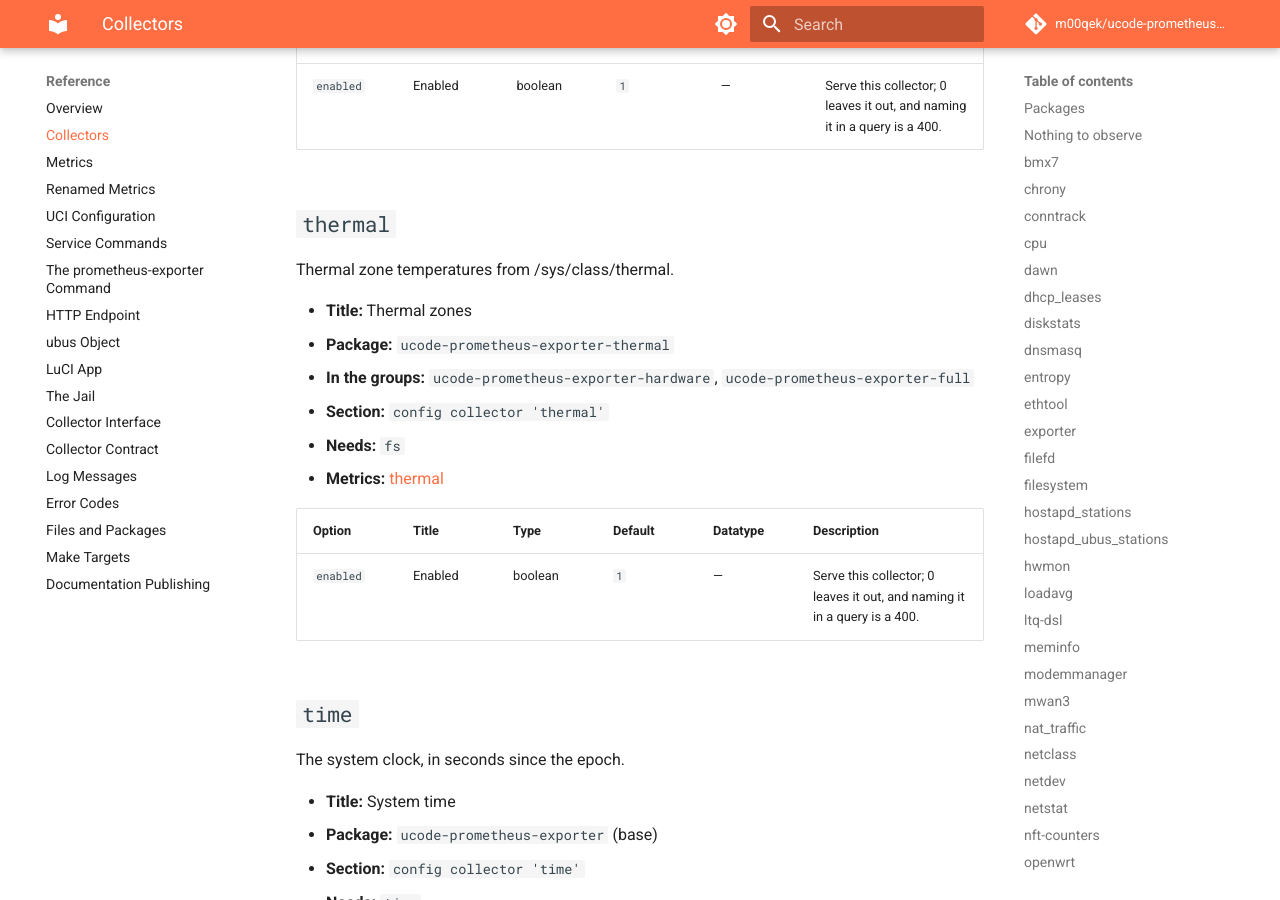
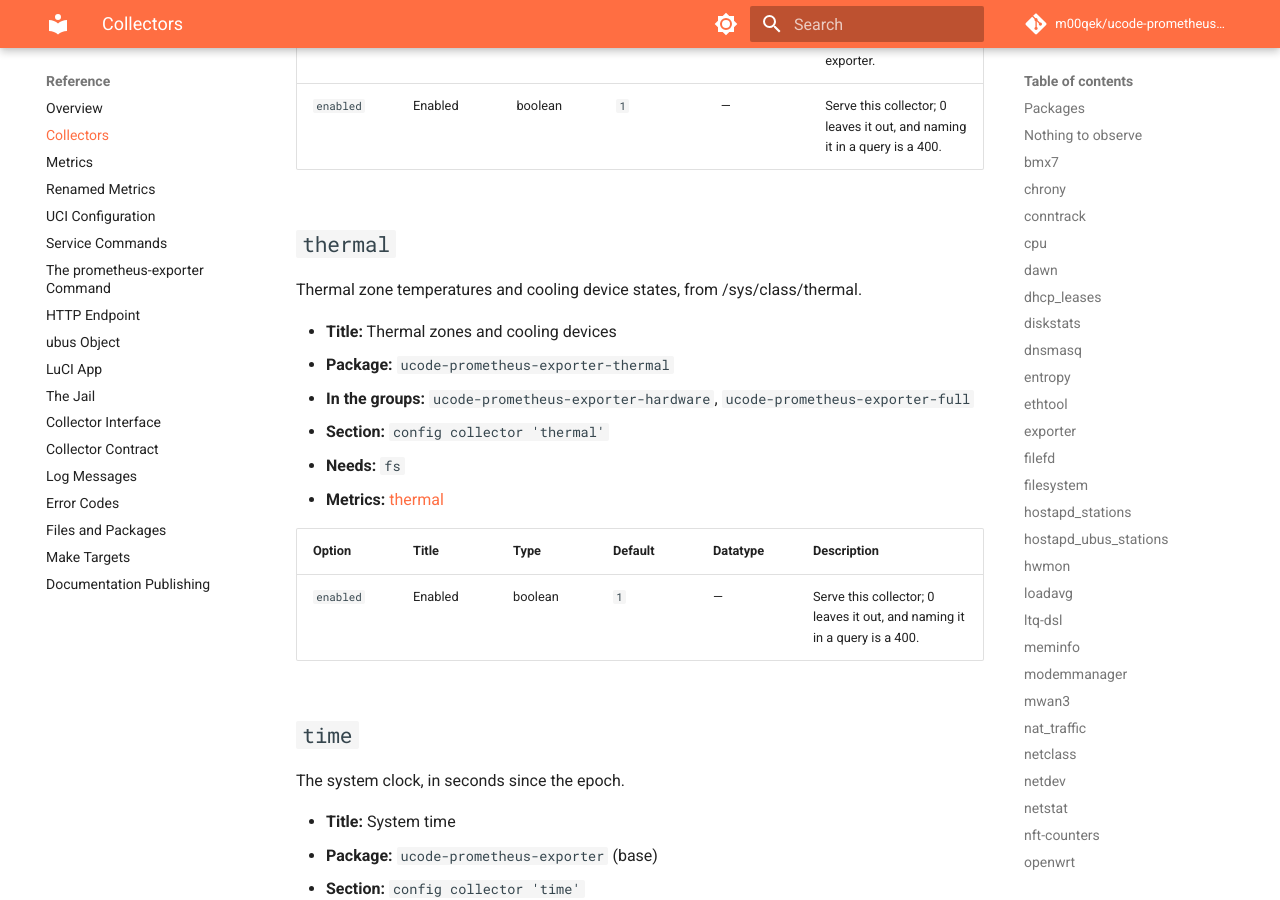
Before and after one commit to m00qek/ucode-prometheus-exporter, an MkDocs documentation site: the page built from docs/reference/collectors.md, in a window 1280 px wide and 900 px high, scrolled down 27044 px. Built offline with MkDocs 1.6.1 and Material for MkDocs 9.7.7, drawn with Linux system fonts in a browser that asks for light colours; comment, search, counter and statistics services are not loaded; some of the changed text lies outside the part shown.

Commit message:
Write each cooling device's throttle state, beside the thermal zones
node_exporter's thermal_zone collector reads /sys/class/thermal's
cooling devices with its zones: thermal now writes
node_cooling_device_cur_state and node_cooling_device_max_state,
labeled name (the device's number) and type, as it does. They are what
the zones' trip points drive, in the same directory and package. A
device without a readable type is left out.

```diff
--- a/docs/reference/collectors.md
+++ b/docs/reference/collectors.md
@@ -41,7 +41,7 @@
 | [`sockstat`](#sockstat) | Sockets | `ucode-prometheus-exporter-sockstat` | `ucode-prometheus-exporter-network`, `ucode-prometheus-exporter-full` |
 | [`softnet`](#softnet) | Network softirq statistics | `ucode-prometheus-exporter` (base) | — |
 | [`textfile`](#textfile) | Text files | `ucode-prometheus-exporter-textfile` | `ucode-prometheus-exporter-full` |
-| [`thermal`](#thermal) | Thermal zones | `ucode-prometheus-exporter-thermal` | `ucode-prometheus-exporter-hardware`, `ucode-prometheus-exporter-full` |
+| [`thermal`](#thermal) | Thermal zones and cooling devices | `ucode-prometheus-exporter-thermal` | `ucode-prometheus-exporter-hardware`, `ucode-prometheus-exporter-full` |
 | [`time`](#time) | System time | `ucode-prometheus-exporter` (base) | — |
 | [`timesync`](#timesync) | Time synchronization | `ucode-prometheus-exporter` (base) | — |
 | [`ubnt-manager`](#ubnt-manager) | Ubiquiti airOS radios | `ucode-prometheus-exporter-ubnt-manager` | — |
@@ -649,9 +649,9 @@
 
 ## `thermal` {#thermal}
 
-Thermal zone temperatures from /sys/class/thermal.
+Thermal zone temperatures and cooling device states, from /sys/class/thermal.
 
-- **Title:** Thermal zones
+- **Title:** Thermal zones and cooling devices
 - **Package:** `ucode-prometheus-exporter-thermal`
 - **In the groups:** `ucode-prometheus-exporter-hardware`, `ucode-prometheus-exporter-full`
 - **Section:** `config collector 'thermal'`
```
Also changed, not shown: CHANGELOG.md (+1 -0 lines), docs/metrics.md (+1 -0 lines), docs/reference/metrics.md (+4 -2 lines), 13 other files.
